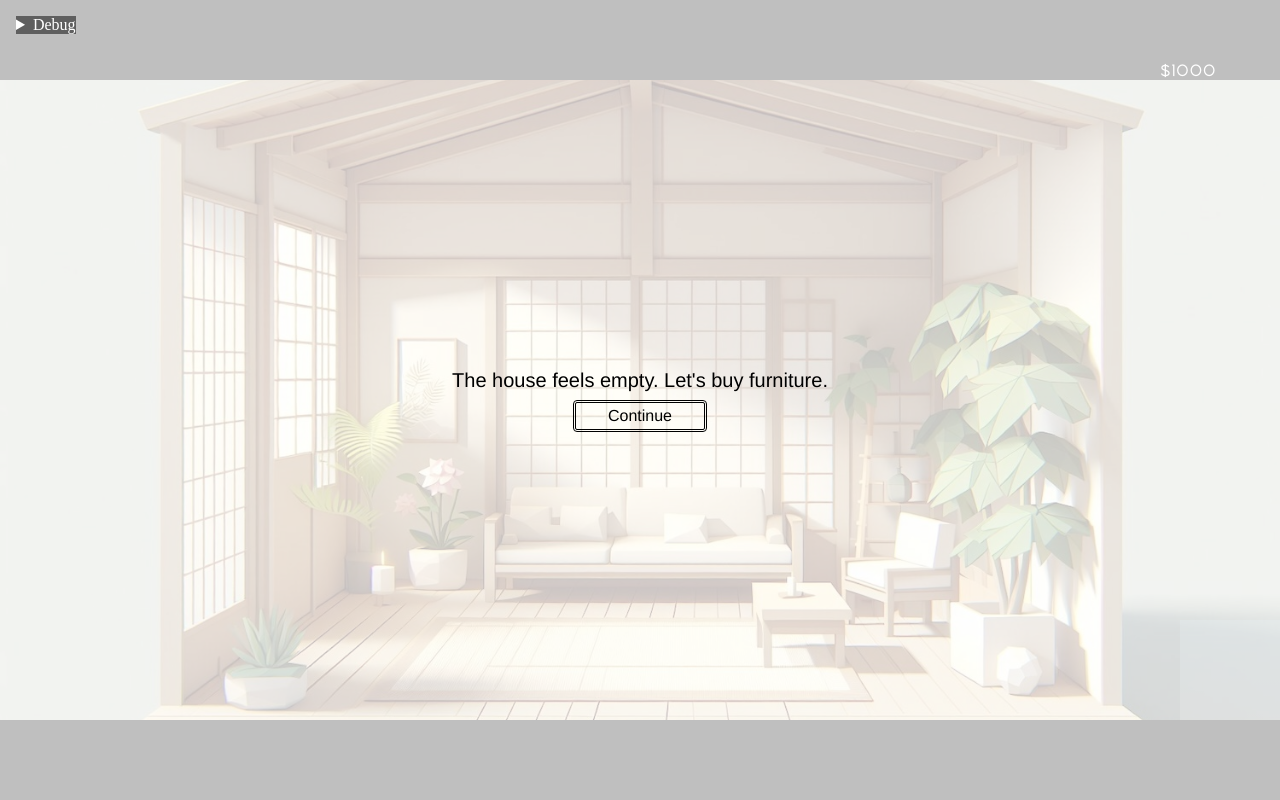
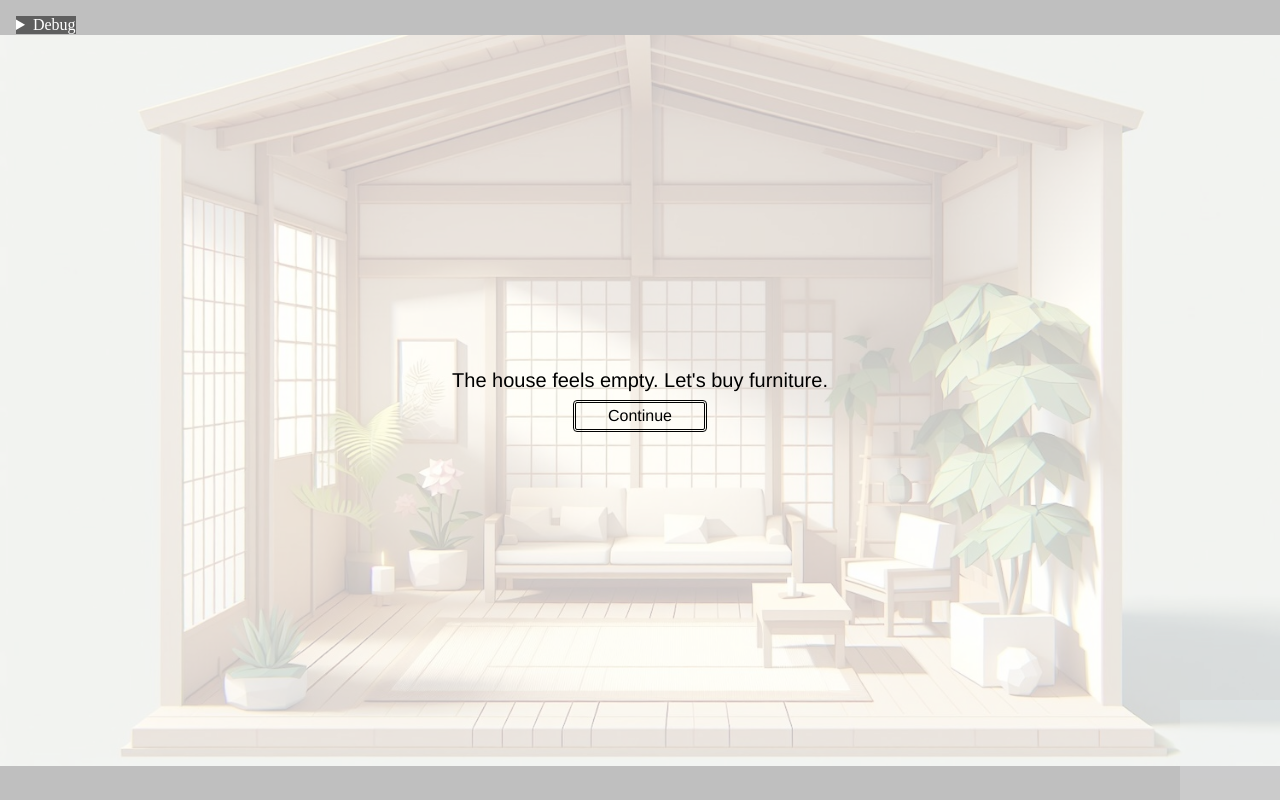
Before and after one commit to codyromano/blueprint, a React (Create React App) app: page / in a window 1280 px wide. Built offline with nearby package versions, Linux system fonts and the light colour scheme.

Commit message:
make house graphic fill device height

```diff
--- a/src/screens/BuyFurniture.css
+++ b/src/screens/BuyFurniture.css
@@ -86,3 +86,15 @@ Light Gray: #D3D3D3
   border-bottom-right-radius: 0.5rem;
   border-bottom-left-radius: 0.5rem;
 }
+
+.buy-furniture-button {
+  position: absolute;
+  bottom: 0;
+  right: 0;
+}
+
+@media screen and (orientation: portrait) {
+  .buy-furniture-button {
+    top: 0;
+  }
+}
--- a/src/screens/GameArea.tsx
+++ b/src/screens/GameArea.tsx
@@ -98,7 +98,7 @@ export default function GameArea() {
         style={{
           position: "relative",
           background: "url(/images/house.jpg) no-repeat",
-          backgroundSize: "cover",
+          backgroundSize: "contain",
           backgroundPosition: "center",
           width: "100%",
           height: "100%",
@@ -174,8 +174,7 @@ export default function GameArea() {
             setActiveOverlayMenu(ContextOverlayMenu.BuyFurniture);
             // addMarker(Markers.TUTORIAL_BUY_FURNITURE);
           }}
-          style={{ position: "absolute", right: "0", bottom: "0" }}
-          className={getClassNameWithFocalPoint('OPEN_BUY_FURNITURE_MENU_BUTTON')}
+          className={getClassNameWithFocalPoint('OPEN_BUY_FURNITURE_MENU_BUTTON', 'buy-furniture-button')}
         >
           <Image
             maxWidth="100px"
--- a/src/utils/BaseScreen.css
+++ b/src/utils/BaseScreen.css
@@ -57,9 +57,9 @@ button {
 
 .base-screen {
   position: relative;
-  width: 100vw;
-  height: calc(100vw / 2);
-  max-height: 80%;
+  width: 100%;
+  height: 100%;
+  max-height: 800px;
 }
 
 @media screen and (orientation: portrait) {
--- a/src/utils/useDraggableItem.tsx
+++ b/src/utils/useDraggableItem.tsx
@@ -16,6 +16,8 @@ const useDraggableItem = (): [React.RefObject<HTMLDivElement>, Position] => {
 
   useEffect(() => {
     const handleMove = (event: MouseEvent | TouchEvent) => {
+      event.preventDefault();
+
       if (isDragging && draggableItemRef.current) {
         const clientX = "touches" in event ? event.touches[0].clientX : event.clientX;
         const clientY = "touches" in event ? event.touches[0].clientY : event.clientY;
@@ -30,6 +32,8 @@ const useDraggableItem = (): [React.RefObject<HTMLDivElement>, Position] => {
     };
 
     const handleStart = (event: MouseEvent | TouchEvent) => {
+      event.preventDefault();
+
       if (draggableItemRef.current) {
         setIsDragging(true);
         const clientX = "touches" in event ? event.touches[0].clientX : event.clientX;
```
